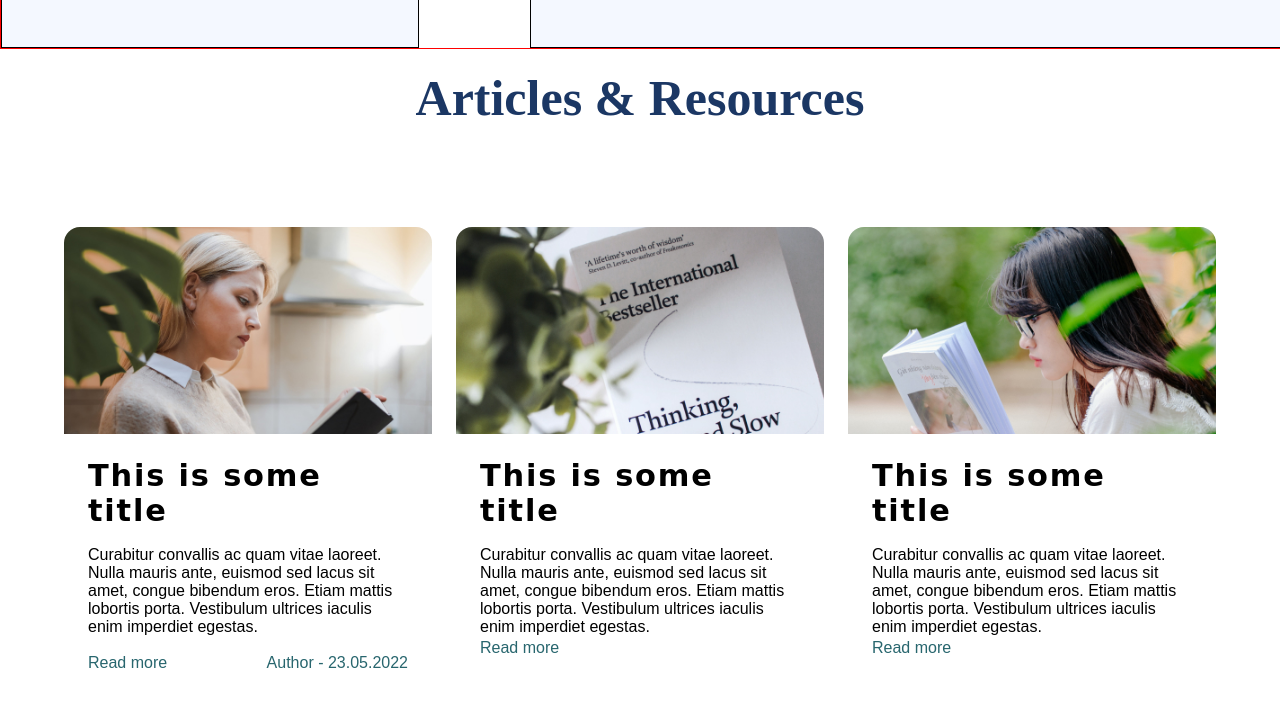
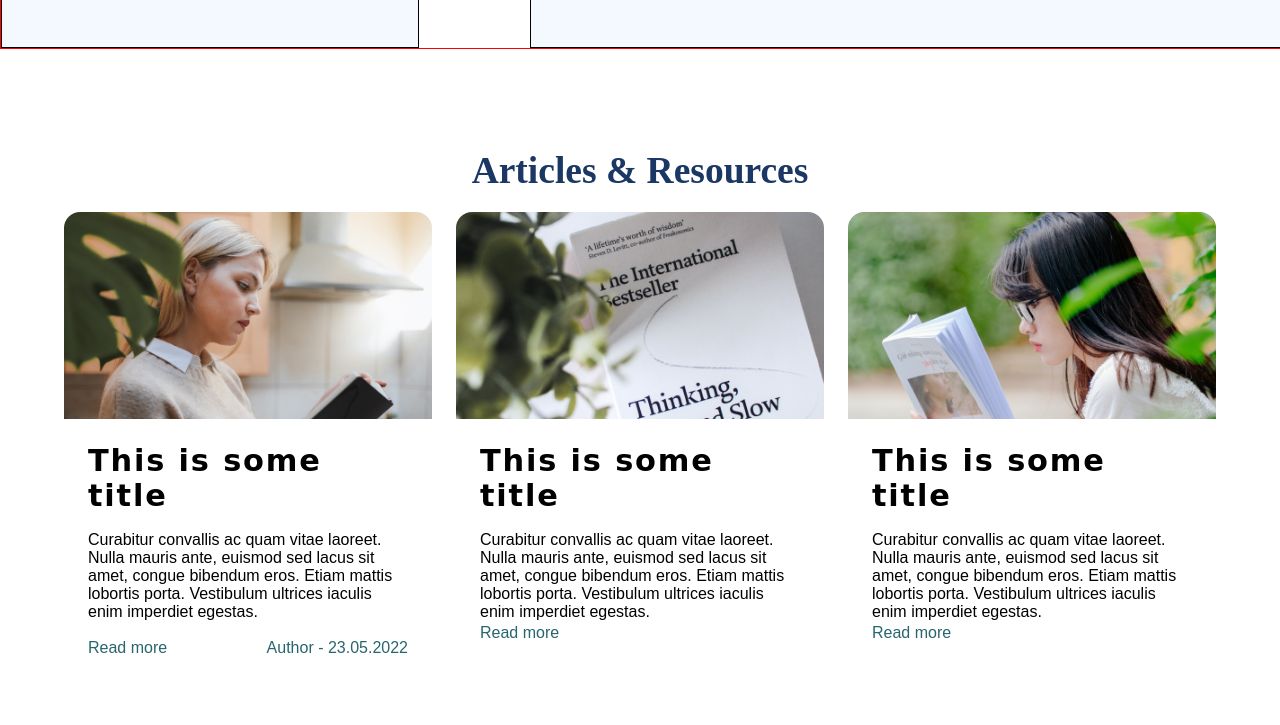
Before and after one commit to abs-kawser/Tamplate_new, a plain HTML site: page index.html in a window 1280 px wide. Shown: the part 4575-5300 px from the top of the page. Drawn offline with Linux system fonts and the light colour scheme; files whose address does not match are found by name.

Commit message:
grid layout complete

```diff
--- a/index.html
+++ b/index.html
@@ -279,12 +279,13 @@
             handful.</p>
           <br>
           <div class="pages_length">
-                 <h5>  <i class="fa-solid fa-circle yellow_point"></i>
+            <h5> <i class="fa-solid fa-circle yellow_point"></i>
               Pages: <span id="span_color">85pages</span></h5>
             <h5>
               <i class="fa-solid fa-circle yellow_point"></i>
 
-                    length: <span id="span_color">85pages</span></h5>
+              length: <span id="span_color">85pages</span>
+            </h5>
           </div>
         </div>
 
@@ -300,11 +301,13 @@
           <div class="pages_length">
             <h5>
               <i class="fa-solid fa-circle yellow_point"></i>
-                 Pages: <span id="span_color">85pages</span></h5>
+              Pages: <span id="span_color">85pages</span>
+            </h5>
             <h5>
               <i class="fa-solid fa-circle yellow_point"></i>
 
-                    length: <span id="span_color">85pages</span></h5>
+              length: <span id="span_color">85pages</span>
+            </h5>
           </div>
         </div>
 
@@ -347,11 +350,13 @@
 
             <h5>
               <i class="fa-solid fa-circle yellow_point"></i>
-                    Pages: <span id="span_color">85pages</span></h5>
+              Pages: <span id="span_color">85pages</span>
+            </h5>
             <h5>
               <i class="fa-solid fa-circle yellow_point"></i>
 
-                    length: <span id="span_color">85pages</span></h5>
+              length: <span id="span_color">85pages</span>
+            </h5>
           </div>
         </div>
 
@@ -377,7 +382,8 @@
 
           <div class="txt">
             <h1>What Readers Say About the Book</h1>
-                <p>If you are going to use a passage of Lorem Ipsum, you need to be sure there isn't anything embarrassing hidden in the middle of text. All the Lorem Ipsum generators.</p>
+            <p>If you are going to use a passage of Lorem Ipsum, you need to be sure there isn't anything embarrassing
+              hidden in the middle of text. All the Lorem Ipsum generators.</p>
 
             <div class="txt_icon">
               <i class="fa-solid fa-circle yellow_point"></i>
@@ -473,10 +479,12 @@
   </section>
 
   <!--  -->
-    <div id="custom">
+  <section id="artical_part">
+    <div id="custom" >
       <h1>Articles & Resources</h1>
     </div>
-<section class="articles" id="artical_part">
+    <!--  -->
+    <div class="articles">
 
       <article>
 
@@ -501,7 +509,7 @@
                 </svg>
               </a>
 
-          <a href="" > Author - 23.05.2022</a>
+              <a href=""> Author - 23.05.2022</a>
             </div>
 
 
@@ -557,14 +565,17 @@
 
       </article>
 
+    </div>
   </section>
+
   <!--  -->
-<section  id="subscribe_part">
+  <section id="subscribe_part">
     <div class="container">
       <div class="subscribe">
         <div class="subscribe_text">
           <h1>Read a free chapter</h1>
-        <p>Making this the first true value generator on the Internet. It of over 200 Latin words, combined with a handful.</p>
+          <p>Making this the first true value generator on the Internet. It of over 200 Latin words, combined with a
+            handful.</p>
         </div>
 
         <div class="subscribe_from">
```
Also changed, not shown: assets/css/style.css (+1 -8 lines). Lines whose indentation alone changed are shown as unchanged.
